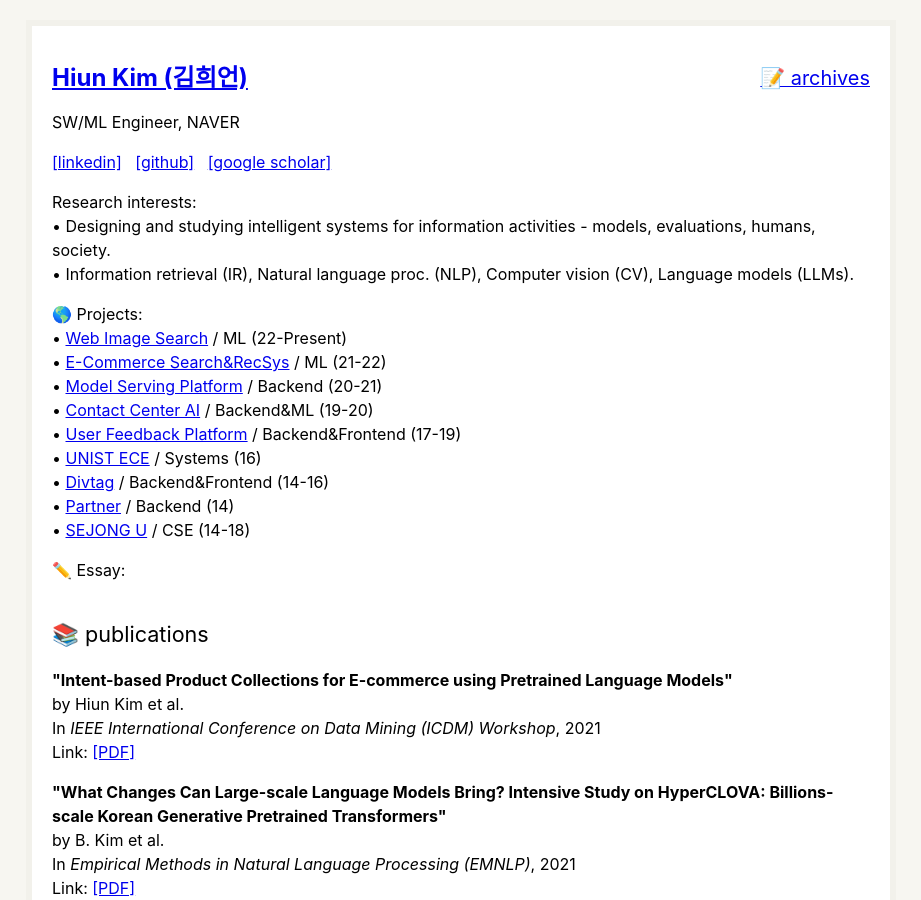
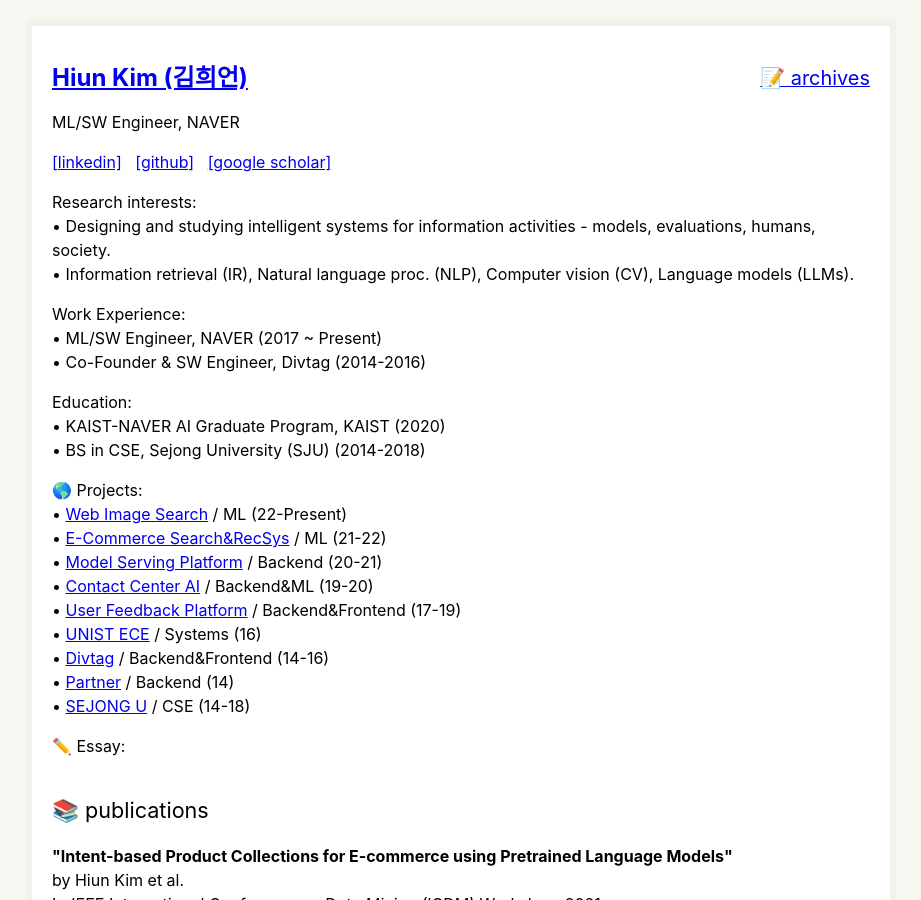
Before and after one commit to hiun/hiun.github.io, a Jekyll site: the page built from index.md, in a window 1280 px wide and 900 px high. Shown: the whole window, without its empty margins (179-1100 px from the left). Built offline with Jekyll 4.4.1, drawn with Linux system fonts in a browser that asks for light colours.

Commit message:
Update index.md

```diff
--- a/index.md
+++ b/index.md
@@ -2,7 +2,7 @@
 layout: home
 title: Home
 ---
-SW/ML Engineer, NAVER
+ML/SW Engineer, NAVER
 <p>
 <a href="https://linkedin.com/in/hiun">[linkedin]</a>&nbsp;&nbsp;
 <a href="https://github.com/hiun">[github]</a>&nbsp;&nbsp;
@@ -33,6 +33,17 @@
 Research interests: <br />
 &bull; Designing and studying intelligent systems for information activities - models, evaluations, humans, society. <br />
 &bull; Information retrieval (IR), Natural language proc. (NLP), Computer vision (CV), Language models (LLMs). <br />
+
+
+Work Experience: <br />
+&bull; ML/SW Engineer, NAVER (2017 ~ Present) <br />
+&bull; Co-Founder & SW Engineer, Divtag (2014-2016)<br />
+
+
+Education: <br />
+&bull; KAIST-NAVER AI Graduate Program, KAIST (2020)<br />
+&bull; BS in CSE, Sejong University (SJU) (2014-2018)<br />
+
 
 🌎 Projects: <br />
 &bull; <a href="https://search.naver.com/search.naver?sm=tab_hty.top&where=image&query=%EC%84%9C%EC%9A%B8&oquery=%EC%84%9C%EB%B9%84%EC%8A%A4">Web Image Search</a> / ML (22-Present) <br />
```
